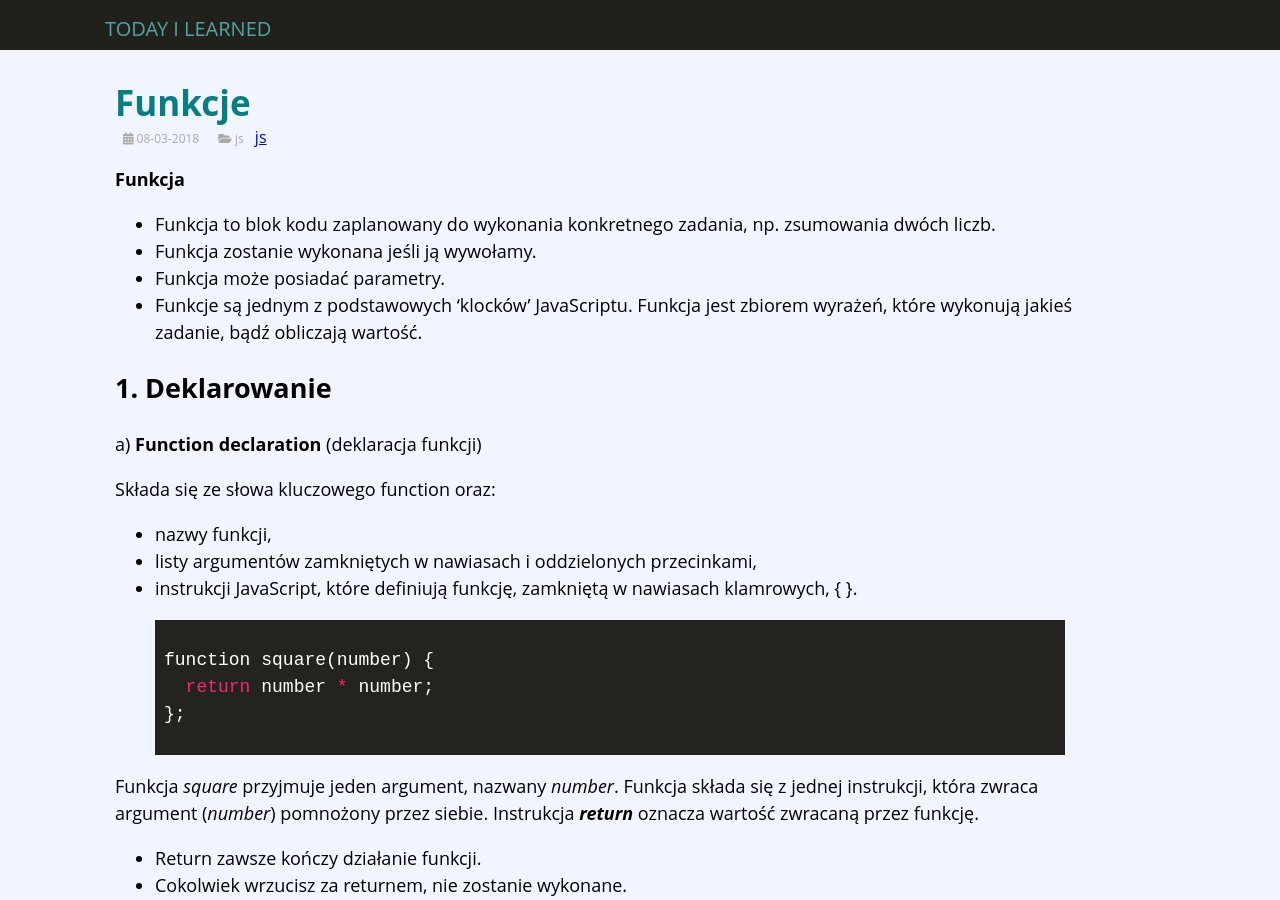
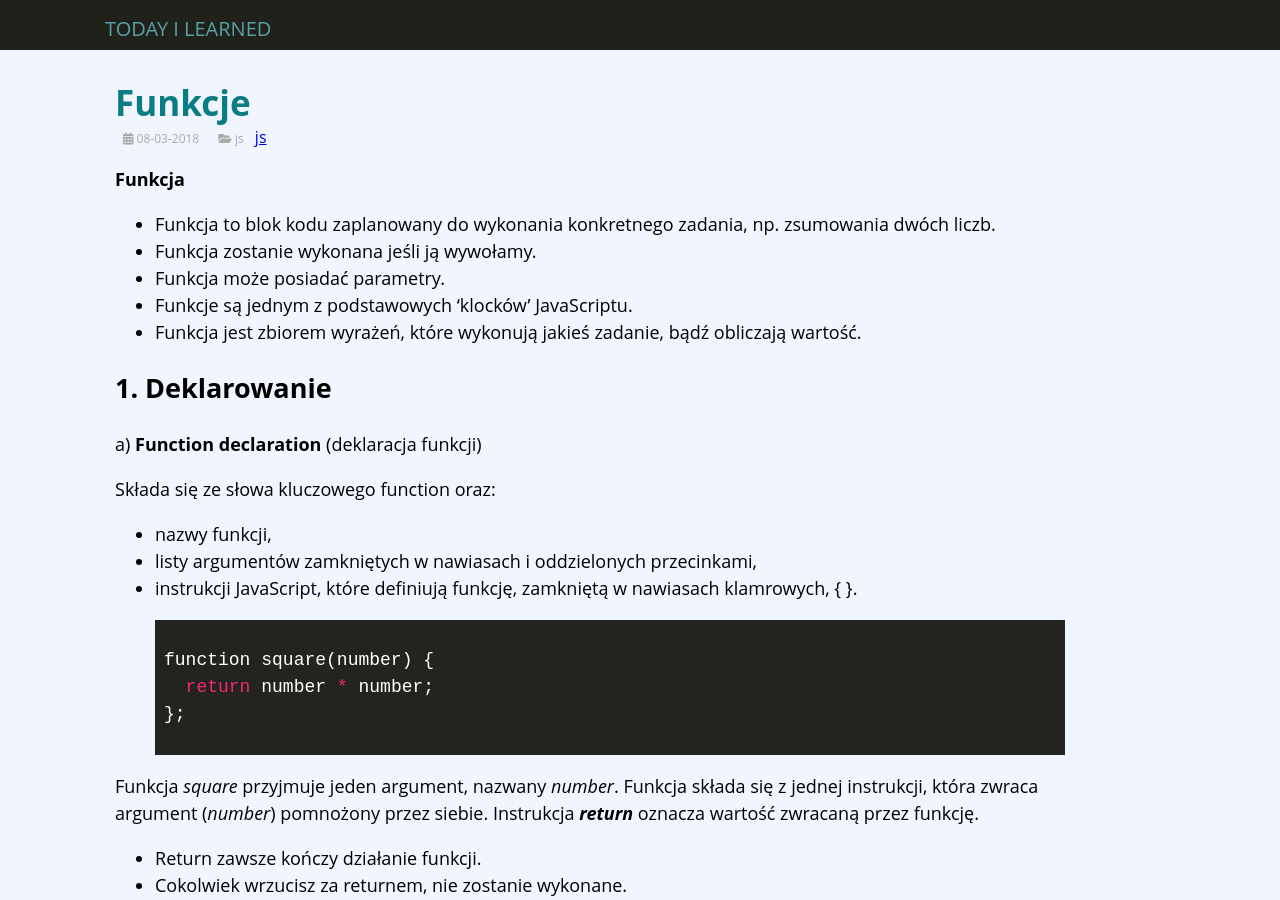
Before and after one commit to JustynaBed/Til, a Jekyll site: the page built from _posts/2018-03-08-funkcje.md, in a window 1280 px wide and 900 px high. Built offline with Jekyll 4.4.1, drawn with Linux system fonts in a browser that asks for light colours; nearby versions of some CDN libraries.

```diff
--- a/_posts/2018-03-08-funkcje.md
+++ b/_posts/2018-03-08-funkcje.md
@@ -7,7 +7,8 @@ tags: [js]
 + Funkcja to blok kodu zaplanowany do wykonania konkretnego zadania, np. zsumowania dwóch liczb.
 + Funkcja zostanie wykonana jeśli ją wywołamy.
 + Funkcja może posiadać parametry.
-+ Funkcje są jednym z podstawowych 'klocków' JavaScriptu. Funkcja jest zbiorem wyrażeń, które wykonują jakieś zadanie, bądź obliczają wartość.
++ Funkcje są jednym z podstawowych 'klocków' JavaScriptu.
++ Funkcja jest zbiorem wyrażeń, które wykonują jakieś zadanie, bądź obliczają wartość.
 
 # **1. Deklarowanie**
 
```
